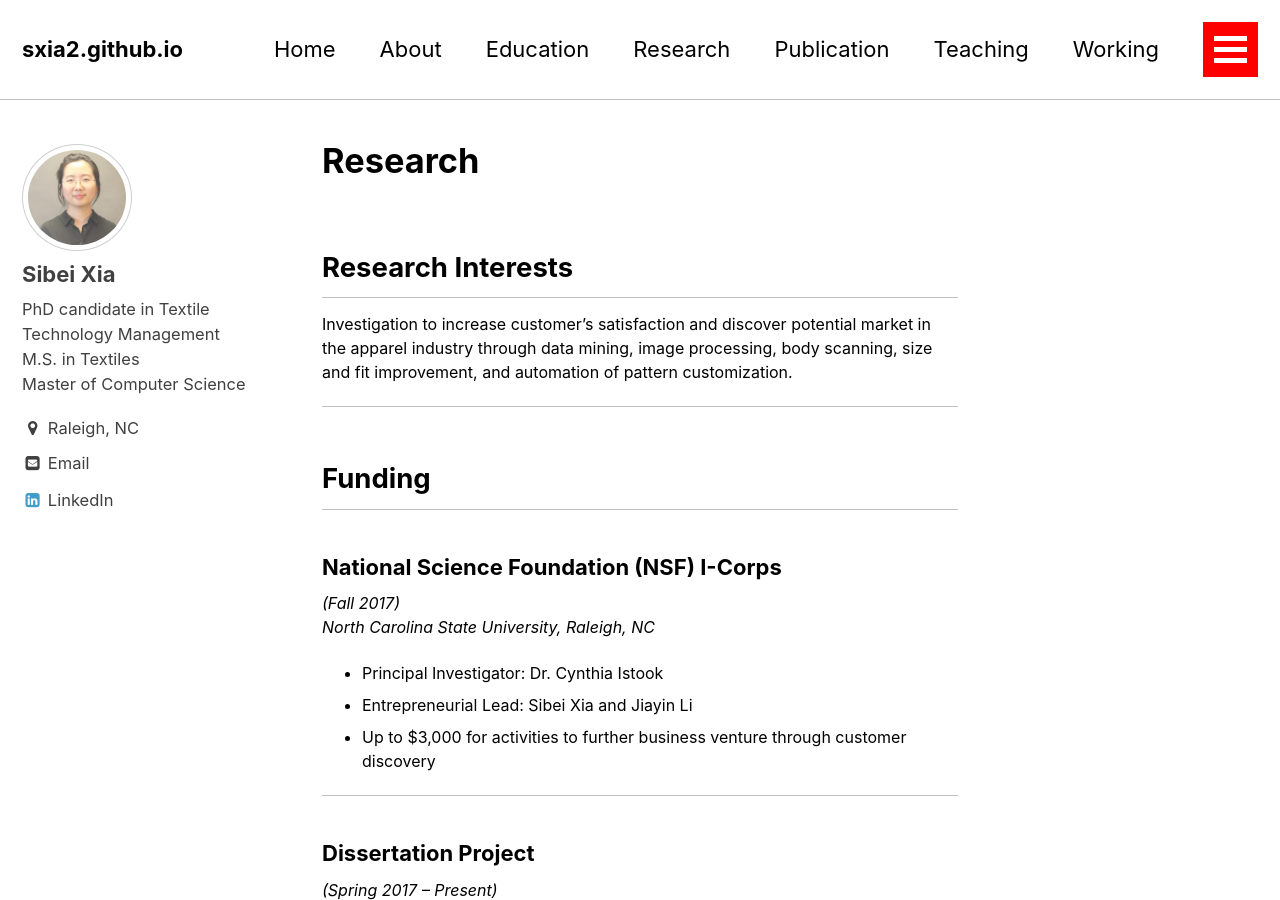
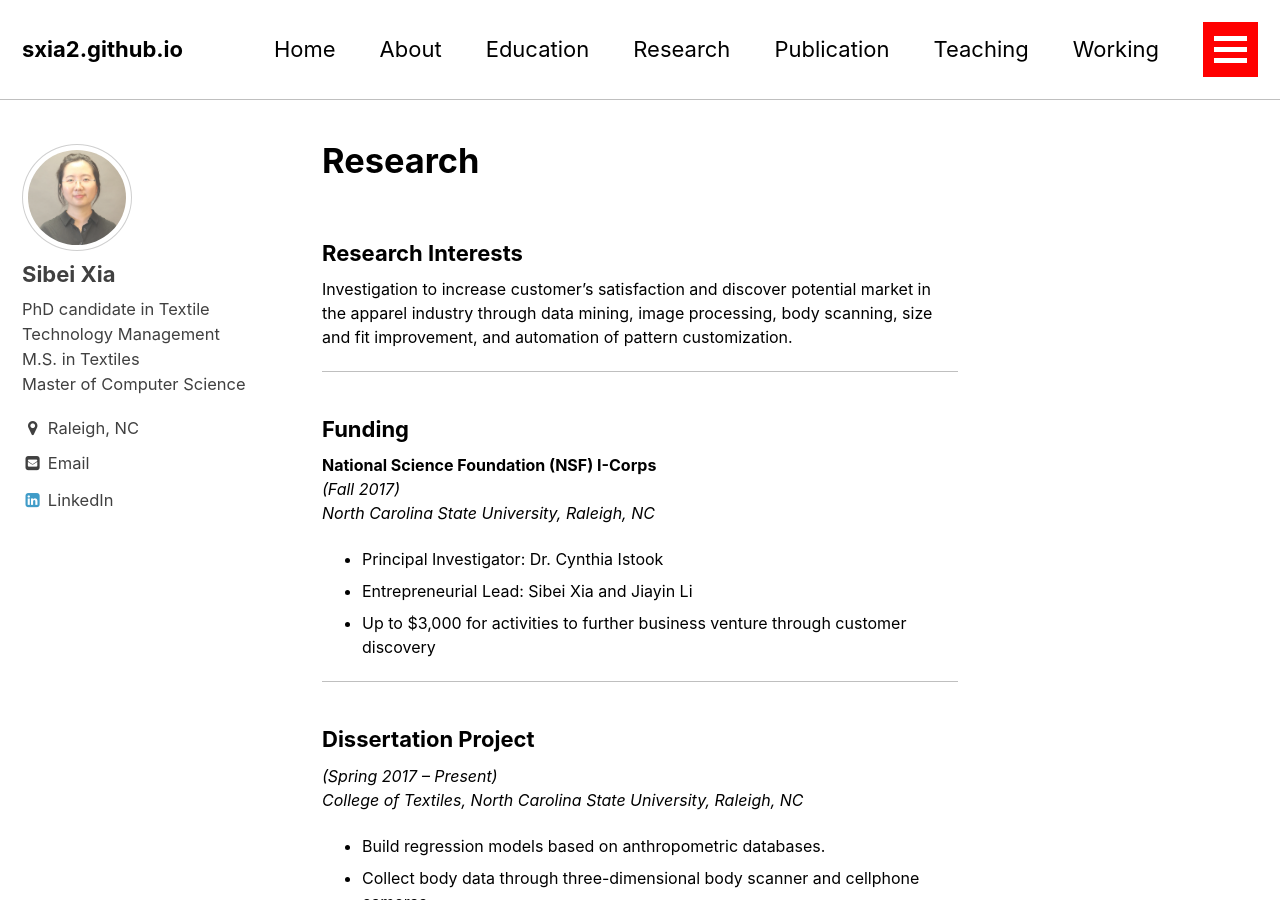
Before and after one commit to sxia2/sxia2.github.io, a Jekyll site: the page built from _pages/research.md, in a window 1280 px wide and 900 px high. Built offline with Jekyll 4.4.1, drawn with Linux system fonts in a browser that asks for light colours.

```diff
--- a/_pages/research.md
+++ b/_pages/research.md
@@ -3,13 +3,13 @@ permalink: /research/
 title: "Research"
 ---
 
-## Research Interests
+### Research Interests
 Investigation to increase customer’s satisfaction and discover potential market in the apparel industry through data mining, image processing, body scanning, size and fit improvement, and automation of pattern customization.
 
 ---
 
-## Funding
-### National Science Foundation (NSF) I-Corps
+### Funding
+**National Science Foundation (NSF) I-Corps**
 *(Fall 2017)*
 *North Carolina State University, Raleigh, NC*
    -	Principal Investigator: Dr. Cynthia Istook
```
